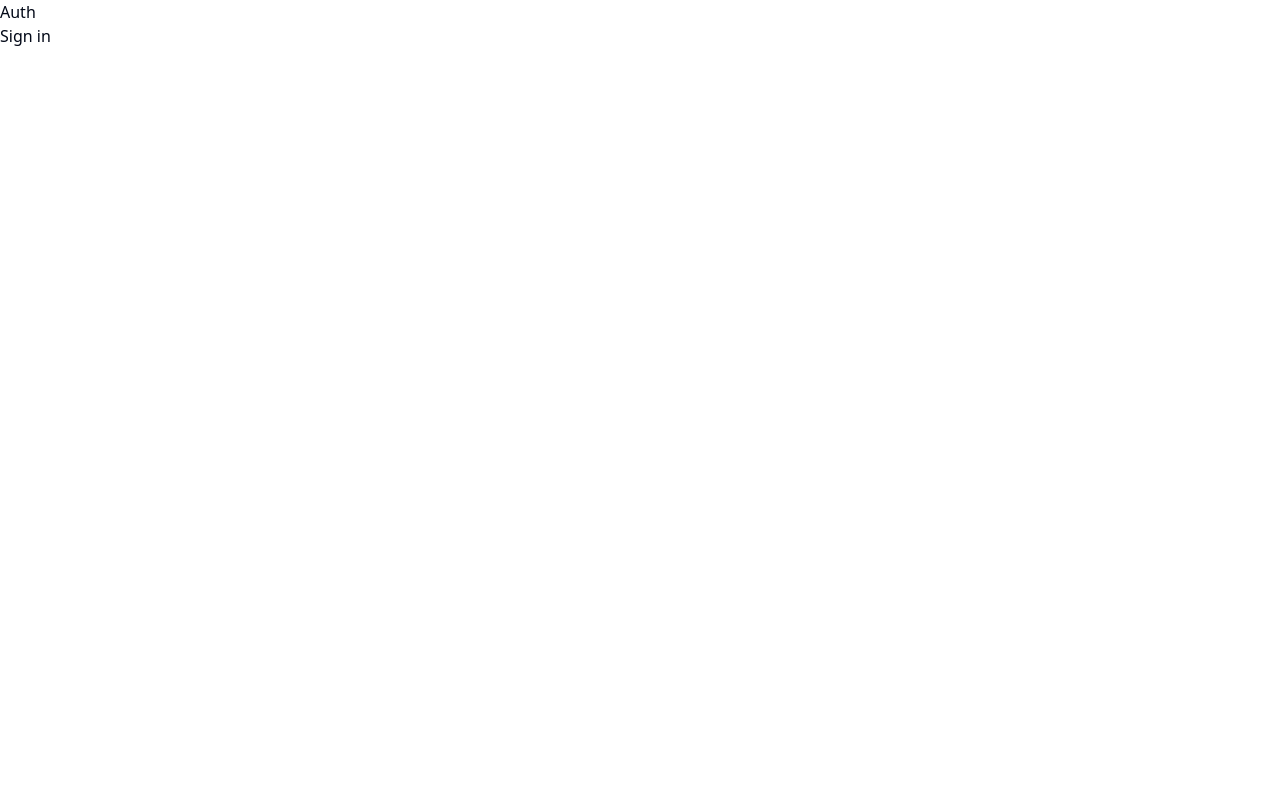
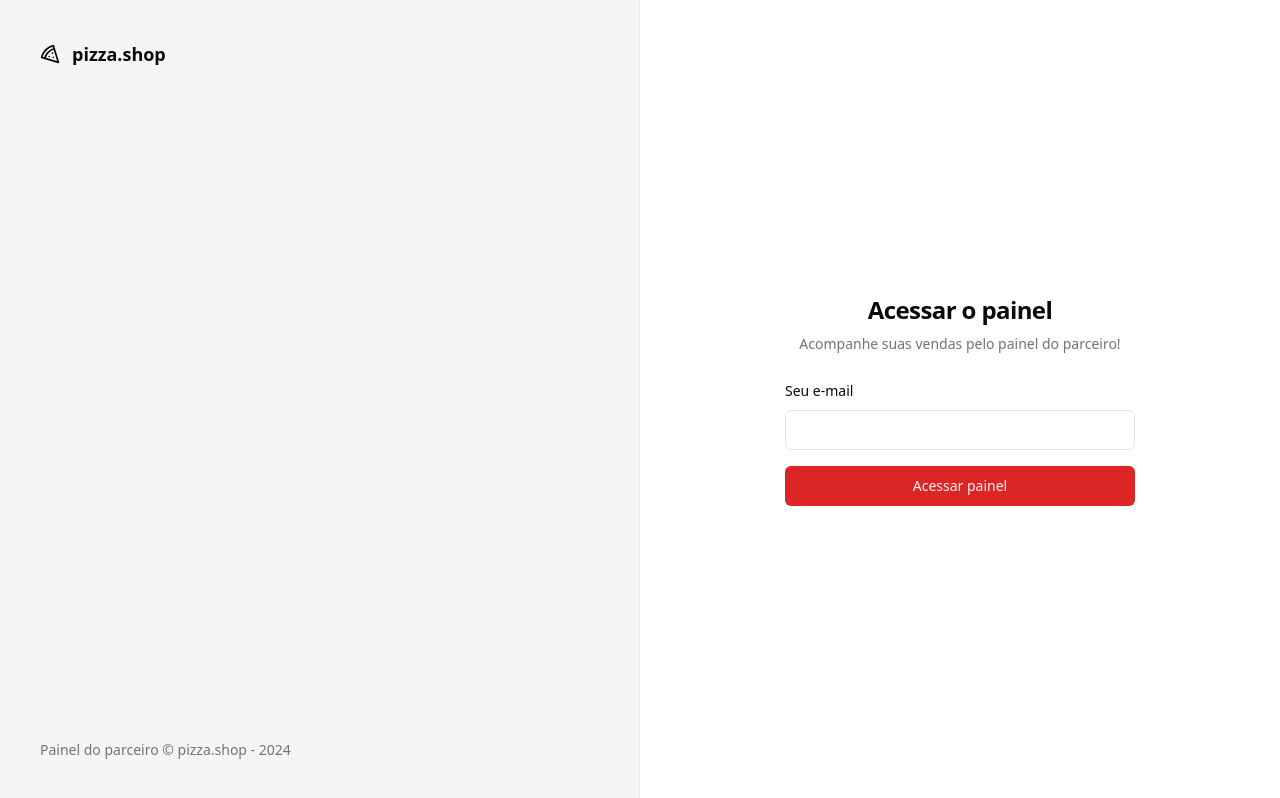
Before and after one commit to gustavorezin/react-pizzashop-ignite, a React (Vite) app: page /sign-in in a window 1280 px wide. Built offline with nearby package versions, Linux system fonts and the light colour scheme.

Commit message:
página: login

```diff
--- a/package.json
+++ b/package.json
@@ -10,6 +10,7 @@
     "preview": "vite preview"
   },
   "dependencies": {
+    "@radix-ui/react-label": "^2.0.2",
     "@radix-ui/react-slot": "^1.0.2",
     "class-variance-authority": "^0.7.0",
     "clsx": "^2.1.0",
--- /dev/null
+++ b/src/components/ui/input.tsx
@@ -0,0 +1,25 @@
+import * as React from "react"
+
+import { cn } from "@/lib/utils"
+
+export interface InputProps
+  extends React.InputHTMLAttributes<HTMLInputElement> {}
+
+const Input = React.forwardRef<HTMLInputElement, InputProps>(
+  ({ className, type, ...props }, ref) => {
+    return (
+      <input
+        type={type}
+        className={cn(
+          "flex h-10 w-full rounded-md border border-input bg-background px-3 py-2 text-sm ring-offset-background file:border-0 file:bg-transparent file:text-sm file:font-medium placeholder:text-muted-foreground focus-visible:outline-none focus-visible:ring-2 focus-visible:ring-ring focus-visible:ring-offset-2 disabled:cursor-not-allowed disabled:opacity-50",
+          className
+        )}
+        ref={ref}
+        {...props}
+      />
+    )
+  }
+)
+Input.displayName = "Input"
+
+export { Input }
--- /dev/null
+++ b/src/components/ui/label.tsx
@@ -0,0 +1,24 @@
+import * as React from "react"
+import * as LabelPrimitive from "@radix-ui/react-label"
+import { cva, type VariantProps } from "class-variance-authority"
+
+import { cn } from "@/lib/utils"
+
+const labelVariants = cva(
+  "text-sm font-medium leading-none peer-disabled:cursor-not-allowed peer-disabled:opacity-70"
+)
+
+const Label = React.forwardRef<
+  React.ElementRef<typeof LabelPrimitive.Root>,
+  React.ComponentPropsWithoutRef<typeof LabelPrimitive.Root> &
+    VariantProps<typeof labelVariants>
+>(({ className, ...props }, ref) => (
+  <LabelPrimitive.Root
+    ref={ref}
+    className={cn(labelVariants(), className)}
+    {...props}
+  />
+))
+Label.displayName = LabelPrimitive.Root.displayName
+
+export { Label }
--- a/src/global.css
+++ b/src/global.css
@@ -5,64 +5,47 @@
 @layer base {
   :root {
     --background: 0 0% 100%;
-    --foreground: 222.2 84% 4.9%;
-
+    --foreground: 0 0% 3.9%;
     --card: 0 0% 100%;
-    --card-foreground: 222.2 84% 4.9%;
-
+    --card-foreground: 0 0% 3.9%;
     --popover: 0 0% 100%;
-    --popover-foreground: 222.2 84% 4.9%;
-
-    --primary: 222.2 47.4% 11.2%;
-    --primary-foreground: 210 40% 98%;
-
-    --secondary: 210 40% 96.1%;
-    --secondary-foreground: 222.2 47.4% 11.2%;
-
-    --muted: 210 40% 96.1%;
-    --muted-foreground: 215.4 16.3% 46.9%;
-
-    --accent: 210 40% 96.1%;
-    --accent-foreground: 222.2 47.4% 11.2%;
-
+    --popover-foreground: 0 0% 3.9%;
+    --primary: 0 72.2% 50.6%;
+    --primary-foreground: 0 85.7% 97.3%;
+    --secondary: 0 0% 96.1%;
+    --secondary-foreground: 0 0% 9%;
+    --muted: 0 0% 96.1%;
+    --muted-foreground: 0 0% 45.1%;
+    --accent: 0 0% 96.1%;
+    --accent-foreground: 0 0% 9%;
     --destructive: 0 84.2% 60.2%;
-    --destructive-foreground: 210 40% 98%;
-
-    --border: 214.3 31.8% 91.4%;
-    --input: 214.3 31.8% 91.4%;
-    --ring: 222.2 84% 4.9%;
-
+    --destructive-foreground: 0 0% 98%;
+    --border: 0 0% 89.8%;
+    --input: 0 0% 89.8%;
+    --ring: 0 72.2% 50.6%;
     --radius: 0.5rem;
   }
 
   .dark {
-    --background: 222.2 84% 4.9%;
-    --foreground: 210 40% 98%;
-
-    --card: 222.2 84% 4.9%;
-    --card-foreground: 210 40% 98%;
-
-    --popover: 222.2 84% 4.9%;
-    --popover-foreground: 210 40% 98%;
-
-    --primary: 210 40% 98%;
-    --primary-foreground: 222.2 47.4% 11.2%;
-
-    --secondary: 217.2 32.6% 17.5%;
-    --secondary-foreground: 210 40% 98%;
-
-    --muted: 217.2 32.6% 17.5%;
-    --muted-foreground: 215 20.2% 65.1%;
-
-    --accent: 217.2 32.6% 17.5%;
-    --accent-foreground: 210 40% 98%;
-
+    --background: 0 0% 3.9%;
+    --foreground: 0 0% 98%;
+    --card: 0 0% 3.9%;
+    --card-foreground: 0 0% 98%;
+    --popover: 0 0% 3.9%;
+    --popover-foreground: 0 0% 98%;
+    --primary: 0 72.2% 50.6%;
+    --primary-foreground: 0 85.7% 97.3%;
+    --secondary: 0 0% 14.9%;
+    --secondary-foreground: 0 0% 98%;
+    --muted: 0 0% 14.9%;
+    --muted-foreground: 0 0% 63.9%;
+    --accent: 0 0% 14.9%;
+    --accent-foreground: 0 0% 98%;
     --destructive: 0 62.8% 30.6%;
-    --destructive-foreground: 210 40% 98%;
-
-    --border: 217.2 32.6% 17.5%;
-    --input: 217.2 32.6% 17.5%;
-    --ring: 212.7 26.8% 83.9%;
+    --destructive-foreground: 0 0% 98%;
+    --border: 0 0% 14.9%;
+    --input: 0 0% 14.9%;
+    --ring: 0 72.2% 50.6%;
   }
 }
 
--- a/src/pages/_layouts/auth.tsx
+++ b/src/pages/_layouts/auth.tsx
@@ -1,11 +1,20 @@
+import { Pizza } from "lucide-react";
 import { Outlet } from "react-router-dom";
 
 export function AuthLayout() {
   return (
-    <div>
-      <h1>Auth</h1>
+    <div className="grid min-h-screen grid-cols-2">
+      <div className="flex h-full flex-col justify-between border-r border-foreground/5 bg-muted p-10 text-muted-foreground">
+        <div className="flex items-center gap-3 text-lg font-medium text-foreground">
+          <Pizza className="h-5 w-5" />
+          <span className="font-semibold">pizza.shop</span>
+        </div>
+        <footer className="text-sm">
+          Painel do parceiro &copy; pizza.shop - {new Date().getFullYear()}
+        </footer>
+      </div>
 
-      <div>
+      <div className="flex flex-col items-center justify-center">
         <Outlet />
       </div>
     </div>
--- a/src/pages/auth/sign-in.tsx
+++ b/src/pages/auth/sign-in.tsx
@@ -1,10 +1,35 @@
+import { Button } from "@/components/ui/button";
+import { Input } from "@/components/ui/input";
+import { Label } from "@/components/ui/label";
 import { Helmet } from "react-helmet-async";
 
 export function SignIn() {
   return (
     <>
       <Helmet title="Login" />
-      <h1>Sign in</h1>
+      <div className="p-8">
+        <div className="flex w-[350px] flex-col justify-center gap-6">
+          <div className="flex flex-col gap-2 text-center">
+            <h1 className="text-2xl font-semibold tracking-tight">
+              Acessar o painel
+            </h1>
+            <p className="text-sm text-muted-foreground">
+              Acompanhe suas vendas pelo painel do parceiro!
+            </p>
+          </div>
+
+          <form className="space-y-4">
+            <div className="space-y-2">
+              <Label htmlFor="email">Seu e-mail</Label>
+              <Input name="email" type="email" />
+            </div>
+
+            <Button type="submit" className="w-full">
+              Acessar painel
+            </Button>
+          </form>
+        </div>
+      </div>
     </>
   );
 }
```
Also changed, not shown: 1 other file (tests, documents, lock files or other folders).
